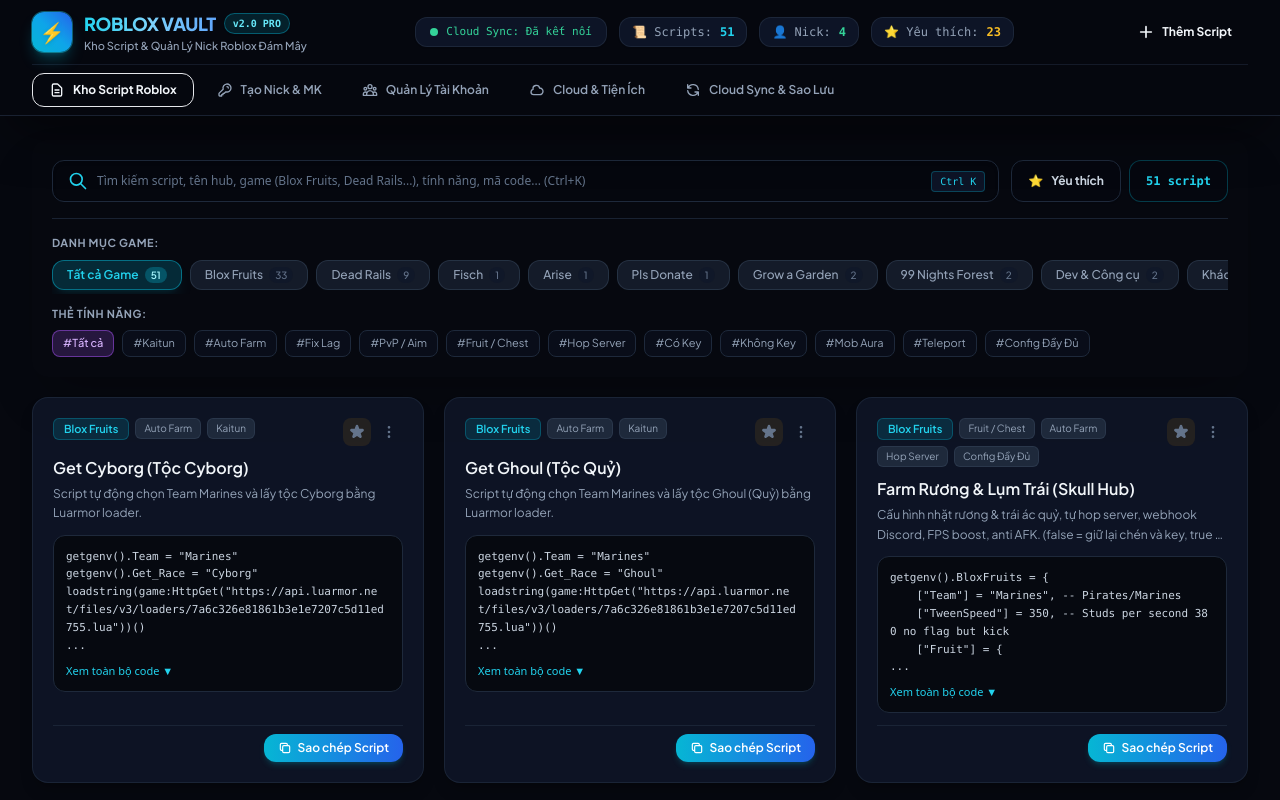
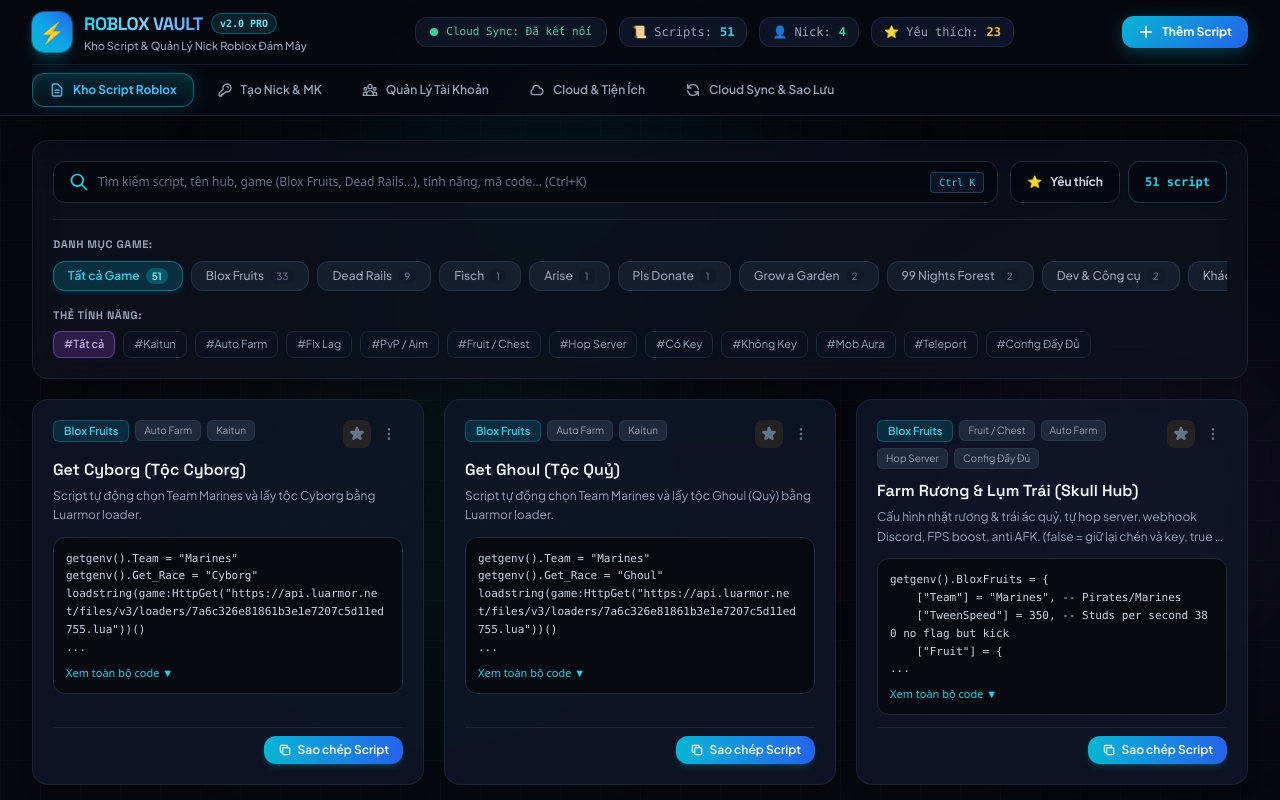
Before and after one commit to giakiet10102012-lab/roblox-script-vault, a plain HTML site: page index.html in a window 1280 px wide. Shown: the top 800 px of the page. Drawn offline with nearby package versions, Linux system fonts and the light colour scheme.

```diff
--- a/css/style.css
+++ b/css/style.css
@@ -1,17 +1,91 @@
-/* Custom Styling for Roblox Script & Account Vault */
+/* ==========================================================================
+   ROBLOX SCRIPT VAULT - PREMIUM CYBERPUNK / GLASSMORPHISM THEME
+   ========================================================================== */
 
-@import url('https://fonts.googleapis.com/css2?family=Plus+Jakarta+Sans:wght@400;500;600;700;800&family=JetBrains+Mono:wght@400;500;600;700&display=swap');
+@import url('https://fonts.googleapis.com/css2?family=Plus+Jakarta+Sans:wght@300;400;500;600;700;800;900&family=JetBrains+Mono:wght@400;500;600;700&family=Space+Grotesk:wght@600;700&display=swap');
 
 :root {
   --font-sans: 'Plus Jakarta Sans', -apple-system, BlinkMacSystemFont, 'Segoe UI', Roboto, sans-serif;
+  --font-heading: 'Space Grotesk', var(--font-sans);
   --font-mono: 'JetBrains Mono', monospace;
+
+  --bg-main: #06080f;
+  --bg-card: rgba(13, 18, 30, 0.75);
+  --bg-card-hover: rgba(18, 25, 42, 0.85);
+  --border-subtle: rgba(255, 255, 255, 0.08);
+  --border-glow: rgba(6, 182, 212, 0.4);
+}
+
+* {
+  box-sizing: border-box;
 }
 
 body {
   font-family: var(--font-sans);
-  background-color: #0b0f19;
+  background-color: var(--bg-main);
   color: #f1f5f9;
+  min-height: 100vh;
+  position: relative;
   overflow-x: hidden;
+}
+
+/* Ambient Background Lights & Grid */
+.bg-ambient {
+  position: fixed;
+  inset: 0;
+  pointer-events: none;
+  z-index: 0;
+  overflow: hidden;
+}
+
+.ambient-glow-1 {
+  position: absolute;
+  top: -150px;
+  left: 20%;
+  width: 600px;
+  height: 600px;
+  background: radial-gradient(circle, rgba(6, 182, 212, 0.12) 0%, transparent 70%);
+  filter: blur(80px);
+}
+
+.ambient-glow-2 {
+  position: absolute;
+  top: 30%;
+  right: -100px;
+  width: 500px;
+  height: 500px;
+  background: radial-gradient(circle, rgba(168, 85, 247, 0.12) 0%, transparent 70%);
+  filter: blur(80px);
+}
+
+.ambient-glow-3 {
+  position: absolute;
+  bottom: 0;
+  left: 10%;
+  width: 600px;
+  height: 600px;
+  background: radial-gradient(circle, rgba(16, 185, 129, 0.08) 0%, transparent 70%);
+  filter: blur(90px);
+}
+
+.cyber-grid {
+  position: fixed;
+  inset: 0;
+  background-size: 40px 40px;
+  background-image:
+    linear-gradient(to right, rgba(255, 255, 255, 0.02) 1px, transparent 1px),
+    linear-gradient(to bottom, rgba(255, 255, 255, 0.02) 1px, transparent 1px);
+  pointer-events: none;
+  z-index: 0;
+}
+
+/* Typography */
+h1, h2, h3, .font-heading {
+  font-family: var(--font-heading);
+}
+
+code, pre, .font-mono {
+  font-family: var(--font-mono);
 }
 
 /* Custom Scrollbar */
@@ -21,70 +95,185 @@
 }
 
 ::-webkit-scrollbar-track {
-  background: #0f172a;
+  background: rgba(6, 8, 15, 0.8);
 }
 
 ::-webkit-scrollbar-thumb {
-  background: #334155;
+  background: #1e293b;
   border-radius: 9999px;
+  border: 1px solid rgba(255, 255, 255, 0.05);
 }
 
 ::-webkit-scrollbar-thumb:hover {
   background: #06b6d4;
+  box-shadow: 0 0 10px rgba(6, 182, 212, 0.5);
 }
 
-/* Code fonts */
-code, pre {
-  font-family: var(--font-mono);
+/* Glassmorphism Card Container */
+.glass-card {
+  background: var(--bg-card);
+  backdrop-filter: blur(20px);
+  -webkit-backdrop-filter: blur(20px);
+  border: 1px solid var(--border-subtle);
+  box-shadow: 0 10px 30px -10px rgba(0, 0, 0, 0.5);
+  transition: all 0.25s cubic-bezier(0.16, 1, 0.3, 1);
 }
 
-/* Custom Glow & Neon Accents */
-.glow-cyan {
-  box-shadow: 0 0 25px -5px rgba(6, 182, 212, 0.35);
+.glass-card:hover {
+  background: var(--bg-card-hover);
+  border-color: rgba(6, 182, 212, 0.3);
+  box-shadow: 0 15px 35px -10px rgba(6, 182, 212, 0.15), 0 0 0 1px rgba(6, 182, 212, 0.15);
+  transform: translateY(-3px);
 }
 
-.glow-purple {
-  box-shadow: 0 0 25px -5px rgba(168, 85, 247, 0.35);
+/* Script Card Styling */
+.script-card {
+  position: relative;
+  overflow: hidden;
 }
 
-.glow-emerald {
-  box-shadow: 0 0 25px -5px rgba(16, 185, 129, 0.35);
+.script-card::before {
+  content: '';
+  position: absolute;
+  top: 0;
+  left: 0;
+  right: 0;
+  height: 2px;
+  background: linear-gradient(90deg, transparent, rgba(6, 182, 212, 0.8), transparent);
+  opacity: 0;
+  transition: opacity 0.3s ease;
 }
 
-/* Glassmorphism Backgrounds */
-.glass-panel {
-  background: rgba(15, 23, 42, 0.75);
-  backdrop-filter: blur(16px);
-  -webkit-backdrop-filter: blur(16px);
-  border: 1px solid rgba(51, 65, 85, 0.6);
+.script-card:hover::before {
+  opacity: 1;
 }
 
-/* Card hover animation */
-.script-card, .acc-card {
-  transition: transform 0.2s ease, border-color 0.2s ease, box-shadow 0.2s ease;
+/* Terminal / Code Box Look */
+.terminal-box {
+  background: rgba(4, 7, 13, 0.95);
+  border: 1px solid rgba(30, 41, 59, 0.8);
+  border-radius: 12px;
+  position: relative;
 }
 
-.script-card:hover, .acc-card:hover {
-  transform: translateY(-2px);
+.terminal-header {
+  display: flex;
+  align-items: center;
+  gap: 6px;
+  padding: 8px 12px;
+  border-bottom: 1px solid rgba(30, 41, 59, 0.6);
+  background: rgba(10, 15, 26, 0.8);
 }
 
-/* Smooth Tab Transitions */
-.tab-panel {
-  animation: fadeIn 0.25s cubic-bezier(0.16, 1, 0.3, 1);
+.terminal-dot {
+  width: 8px;
+  height: 8px;
+  border-radius: 50%;
 }
 
-@keyframes fadeIn {
-  from {
-    opacity: 0;
-    transform: translateY(6px);
-  }
-  to {
-    opacity: 1;
-    transform: translateY(0);
-  }
+/* Glowing Badges */
+.glow-badge-cyan {
+  background: rgba(6, 182, 212, 0.12);
+  color: #38bdf8;
+  border: 1px solid rgba(6, 182, 212, 0.35);
+  box-shadow: 0 0 12px -2px rgba(6, 182, 212, 0.25);
 }
 
-/* Hide scrollbar on category pills container */
+.glow-badge-purple {
+  background: rgba(168, 85, 247, 0.12);
+  color: #c084fc;
+  border: 1px solid rgba(168, 85, 247, 0.35);
+  box-shadow: 0 0 12px -2px rgba(168, 85, 247, 0.25);
+}
+
+.glow-badge-emerald {
+  background: rgba(16, 185, 129, 0.12);
+  color: #34d399;
+  border: 1px solid rgba(16, 185, 129, 0.35);
+  box-shadow: 0 0 12px -2px rgba(16, 185, 129, 0.25);
+}
+
+.glow-badge-amber {
+  background: rgba(245, 158, 11, 0.12);
+  color: #fbbf24;
+  border: 1px solid rgba(245, 158, 11, 0.35);
+  box-shadow: 0 0 12px -2px rgba(245, 158, 11, 0.25);
+}
+
+/* Animated Buttons */
+.btn-cyber-primary {
+  background: linear-gradient(135deg, #06b6d4 0%, #2563eb 100%);
+  color: white;
+  font-weight: 700;
+  box-shadow: 0 4px 20px -2px rgba(6, 182, 212, 0.4);
+  transition: all 0.2s cubic-bezier(0.16, 1, 0.3, 1);
+  position: relative;
+  overflow: hidden;
+}
+
+.btn-cyber-primary:hover {
+  background: linear-gradient(135deg, #22d3ee 0%, #3b82f6 100%);
+  box-shadow: 0 6px 25px rgba(6, 182, 212, 0.6);
+  transform: translateY(-1px);
+}
+
+.btn-cyber-primary:active {
+  transform: translateY(1px);
+}
+
+.btn-cyber-emerald {
+  background: linear-gradient(135deg, #10b981 0%, #059669 100%);
+  color: white;
+  font-weight: 700;
+  box-shadow: 0 4px 20px -2px rgba(16, 185, 129, 0.4);
+  transition: all 0.2s ease;
+}
+
+.btn-cyber-emerald:hover {
+  background: linear-gradient(135deg, #34d399 0%, #10b981 100%);
+  box-shadow: 0 6px 25px rgba(16, 185, 129, 0.6);
+  transform: translateY(-1px);
+}
+
+/* Tab Active State */
+.nav-tab-btn {
+  position: relative;
+  transition: all 0.2s ease;
+}
+
+.nav-tab-btn.active-tab {
+  background: linear-gradient(180deg, rgba(6, 182, 212, 0.2) 0%, rgba(6, 182, 212, 0.05) 100%);
+  color: #38bdf8;
+  border-color: rgba(6, 182, 212, 0.5);
+  box-shadow: 0 0 20px rgba(6, 182, 212, 0.2), inset 0 0 10px rgba(6, 182, 212, 0.1);
+}
+
+/* Modal animation */
+.modal-container {
+  animation: modalFadeIn 0.2s cubic-bezier(0.16, 1, 0.3, 1);
+}
+
+.modal-container > div {
+  animation: modalScaleUp 0.25s cubic-bezier(0.16, 1, 0.3, 1);
+}
+
+@keyframes modalFadeIn {
+  from { opacity: 0; }
+  to { opacity: 1; }
+}
+
+@keyframes modalScaleUp {
+  from { opacity: 0; transform: scale(0.95) translateY(10px); }
+  to { opacity: 1; transform: scale(1) translateY(0); }
+}
+
+/* Avatar generator initials */
+.avatar-gradient {
+  background: linear-gradient(135deg, #06b6d4 0%, #8b5cf6 100%);
+  box-shadow: 0 0 15px rgba(6, 182, 212, 0.3);
+}
+
+/* Hide scrollbar on pills */
 .no-scrollbar::-webkit-scrollbar {
   display: none;
 }
```
